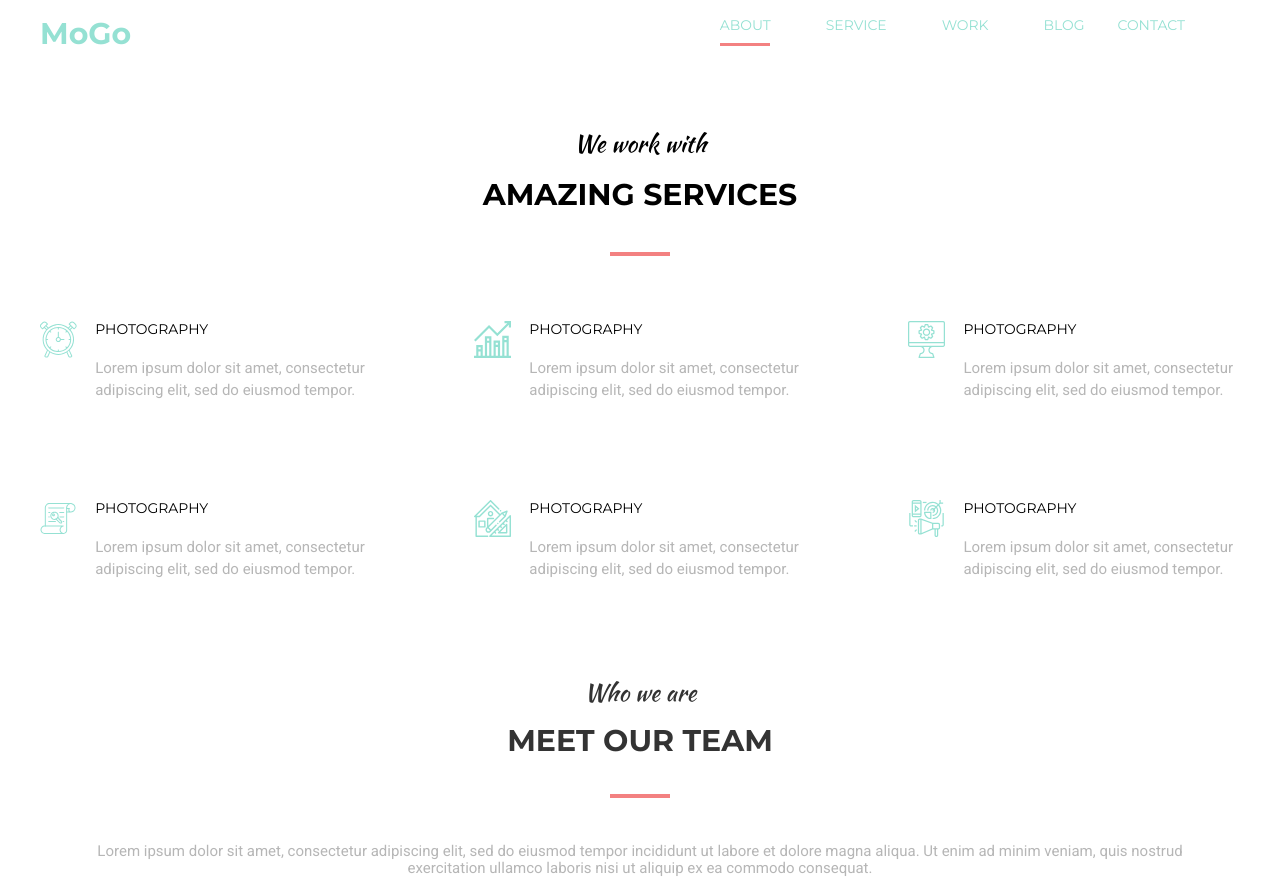
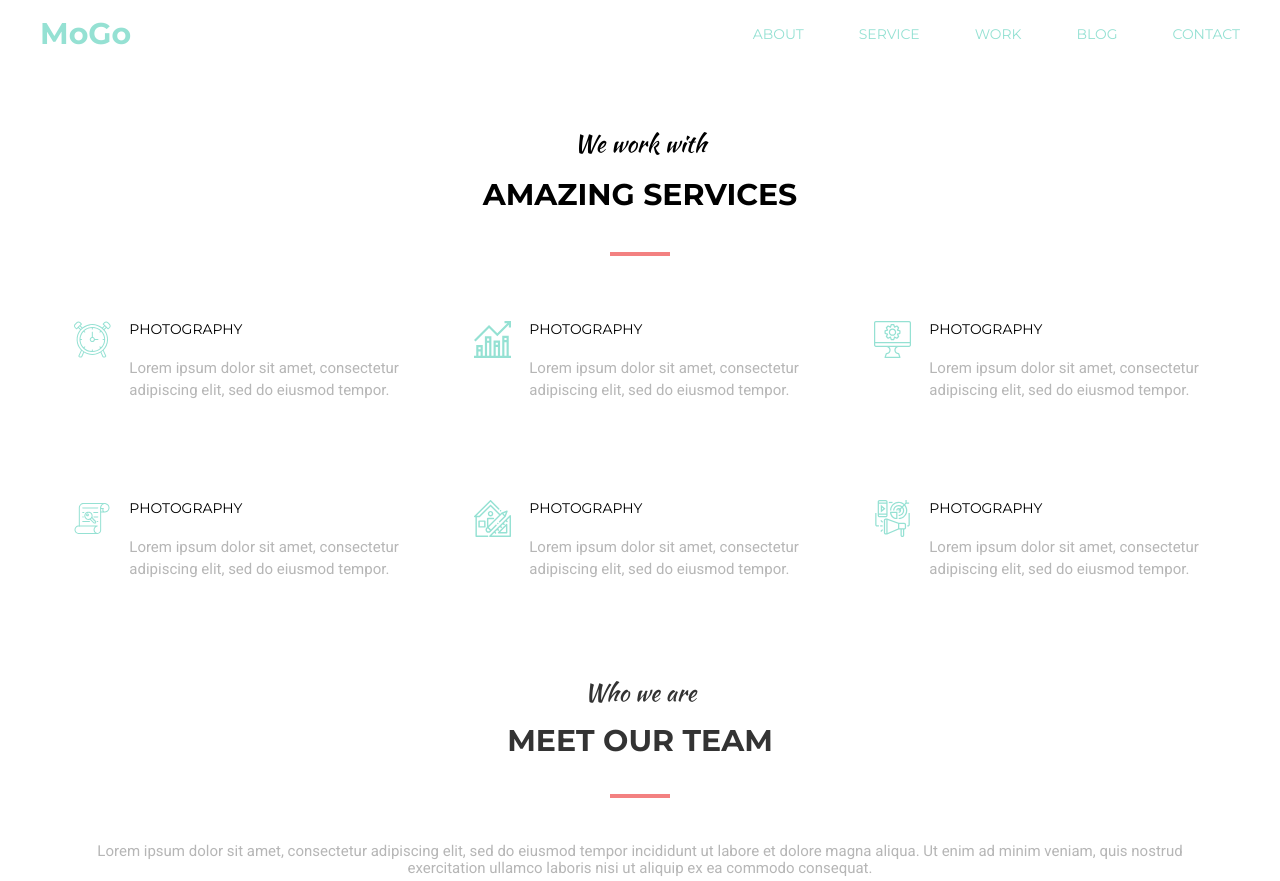
Before and after one commit to Andrey15-code/MoGo, a plain HTML site: page index.html in a window 1280 px wide. Shown: the top 881 px of the page. Drawn offline with Linux system fonts and the light colour scheme.

Commit message:
flex wrap

```diff
--- a/css/mogo.css
+++ b/css/mogo.css
@@ -35,33 +35,37 @@ html {
 .mogo-nav_list {
   display: flex;
   align-items: center;
+  gap: 55px;
+  flex-wrap: wrap;
 }
 
-.mogo-nav_link:nth-child(4) {
-  margin-right: 33px;
-}
-
-#mogo-nav_link {
+.mogo-nav_link_item {
   font-family: "Montserrat", sans-serif;
   font-size: 0.93rem;
   font-weight: 400;
   color: #95E1D3;
-  margin-right: 55px;
-}
-
-#mogo-nav_link:hover  {
-  color: #F38181;
 }
 
 .mogo-nav_link {
-  font-family: "Montserrat", sans-serif;
-  font-size: 0.93rem;
-  font-weight: 400;
-  color: #95E1D3;
-  margin-right: 55px;
+  position: relative;
 }
 
-.mogo-nav_link:hover  {
+.mogo-nav_link::after {
+  content: "";
+  position: absolute;
+  left: 0;
+  bottom: -10px;
+  width: 0;
+  height: 4px;
+  background-color: #F38181;
+  transition: width 0.3s ease;
+}
+
+.mogo-nav_link:hover::after {
+  width: 100%;
+}
+
+.mogo-nav_link_item:hover  {
   color: #F38181;
 }
 
@@ -138,7 +142,8 @@ html {
   display: flex;
   width: 331.78px;
   height: 74px;
-  margin-bottom: 105px;
+  padding-bottom: 105px;
+  margin: 0 auto;
 }
 
 .line-1 {
@@ -202,33 +207,37 @@ html {
 /*who we are cards*/
 
 .who-we-are_card-man {
-  width: 1200px;
-  height: 546px;
   display: flex;
+  flex-wrap: wrap;
   justify-content: space-between;
+
 }
 
 .card-man {
   width: 380px;
-  height: 546px;
   text-align: center;
+  padding-bottom: 20px;
+  margin: 0 auto;
 }
 
 .card-img {
   width: 380px;
   height: 470px;
+  object-fit: contain;
 }
 
 .card-man-wrap {
-  width: 380px;
+  max-width: 380px;
   height: 470px;
   position: relative;
+  object-fit: contain;
 }
 
 .card-man-wrap .card-img {
   width: 100%;
   height: 100%;
   display: block;
+  object-fit: contain;
 }
 
 .card-man-icon {
@@ -243,7 +252,7 @@ html {
 
   width: 100%;
   height: 100%;
-  background-image: linear-gradient(180deg, rgba(243, 129, 129, 0.5) 0%, rgba(253, 187, 45, 0.5) 100%);;
+  background-image: linear-gradient(180deg, rgba(243, 129, 129, 0.5) 0%, rgba(253, 187, 45, 0.5) 100%);
   opacity: 0;
   transition: opasituy 0.3s ease;
 
--- a/index.html
+++ b/index.html
@@ -20,16 +20,13 @@
         <div class="container">
           <div class="mogo-header">
             <h2 class="mogo-name">MoGo</h2>
-            <div class="mogo-nav">
-              <nav class="mogo-nav_list">
-                <a href="#" class="mogo-nav_link">ABOUT</a>
-                <a href="#" class="mogo-nav_link">SERVICE</a>
-                <a href="#" class="mogo-nav_link">WORK</a>
-                <a href="#" class="mogo-nav_link">BLOG</a>
-                <a href="#" id="mogo-nav_link">CONTACT</a>
-              </nav>
-              <hr class="mogo_rectangle" />
-            </div>
+            <ul class="mogo-nav_list">
+              <li class="mogo-nav_link"><a href="#" class="mogo-nav_link_item">ABOUT</a></li>
+              <li class="mogo-nav_link"><a href="#" class="mogo-nav_link_item">SERVICE</a></li>
+              <li class="mogo-nav_link"><a href="#" class="mogo-nav_link_item">WORK</a></li>
+              <li class="mogo-nav_link"><a href="#" class="mogo-nav_link_item">BLOG</a></li>
+              <li class="mogo-nav_link"><a href="#" class="mogo-nav_link_item">CONTACT</a></li>
+            </ul>
           </div>
         </div>
       </section>
```
